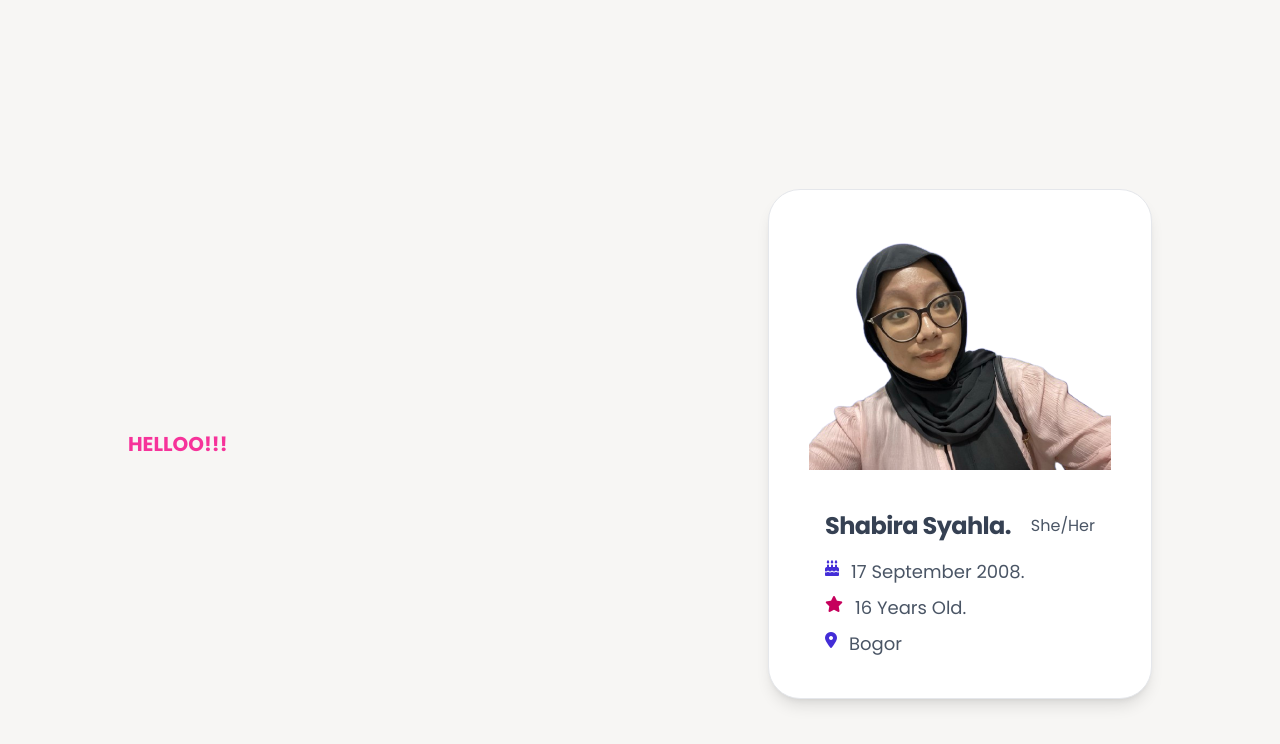
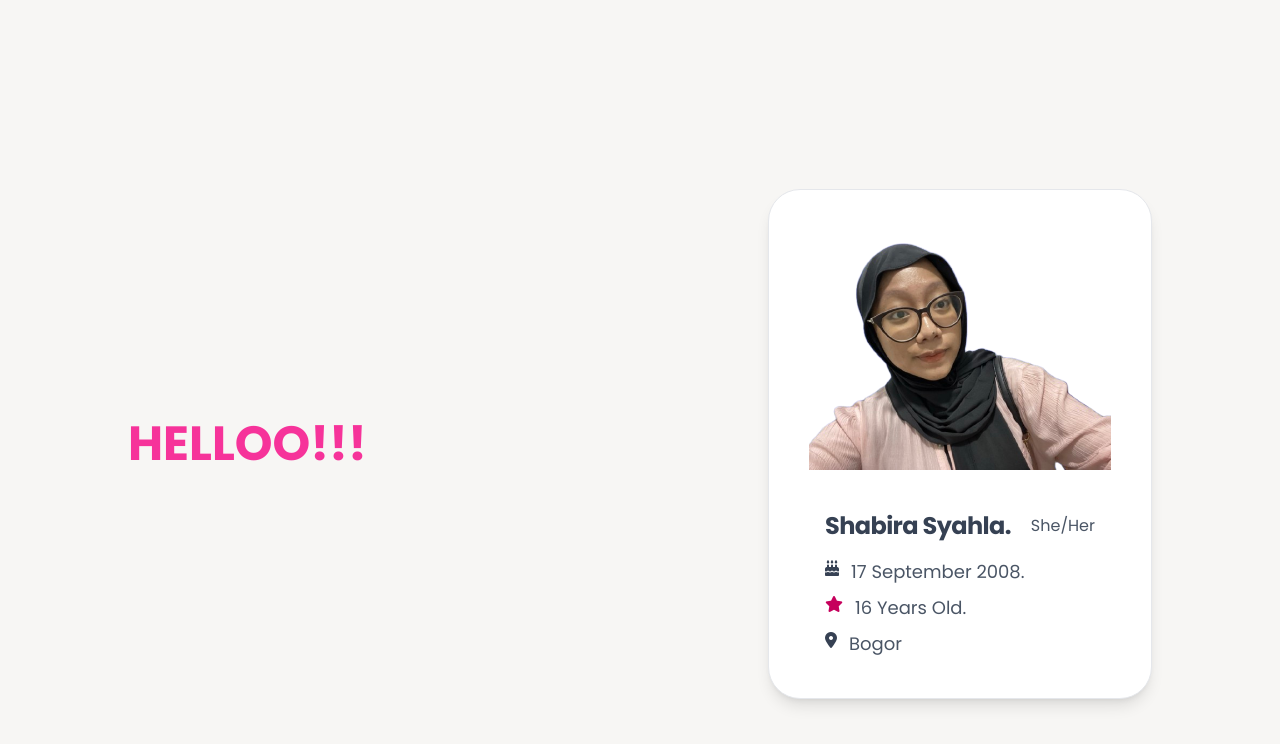
Before and after one commit to syhabira/My-PortFolio, a plain HTML site: page tailwind/index.html in a window 1280 px wide. Shown: the part 756-1500 px from the top of the page. Drawn offline with nearby package versions, Linux system fonts and the light colour scheme.

Commit message:
wednesday

```diff
--- a/tailwind/index.html
+++ b/tailwind/index.html
@@ -101,7 +101,7 @@ crossorigin="anonymous"
 
 <!-- aboutt -->
 <div class="about h-screen container mx-auto h-100 flex flex-col md:flex-row items-center justify-evenly px-10 md:px-16">
-  <div class="flex w-1/2 text-pink-500 text-xl font-bold">
+  <div class="flex w-1/2 text-pink-500 text-5xl font-bold">
  HELLOO!!!
   </div>
 
@@ -121,7 +121,7 @@ crossorigin="anonymous"
       </div>
 
       <div class="card-contain flex flex-row items-center space-x-3">
-        <i class="fa-solid fa-cake-candles text-indigo-700"></i>
+        <i class="fa-solid fa-cake-candles text-gray-700"></i>
         <p class="mt-2 text-gray-600 text-lg"> 17 September 2008.</p>
       </div>
       <div class="card-contain flex flex-row items-center space-x-3">
@@ -129,7 +129,7 @@ crossorigin="anonymous"
         <p class="mt-2 text-gray-600 text-lg"> 16 Years Old.</p>
       </div>
       <div class="card-contain flex flex-row items-center space-x-3">
-        <i class="fa-solid fa-location-dot text-indigo-700"></i>
+        <i class="fa-solid fa-location-dot text-gray-700"></i>
         <p class="mt-2 text-gray-600 text-lg"> Bogor </p>
       </div>
     </div>
```
